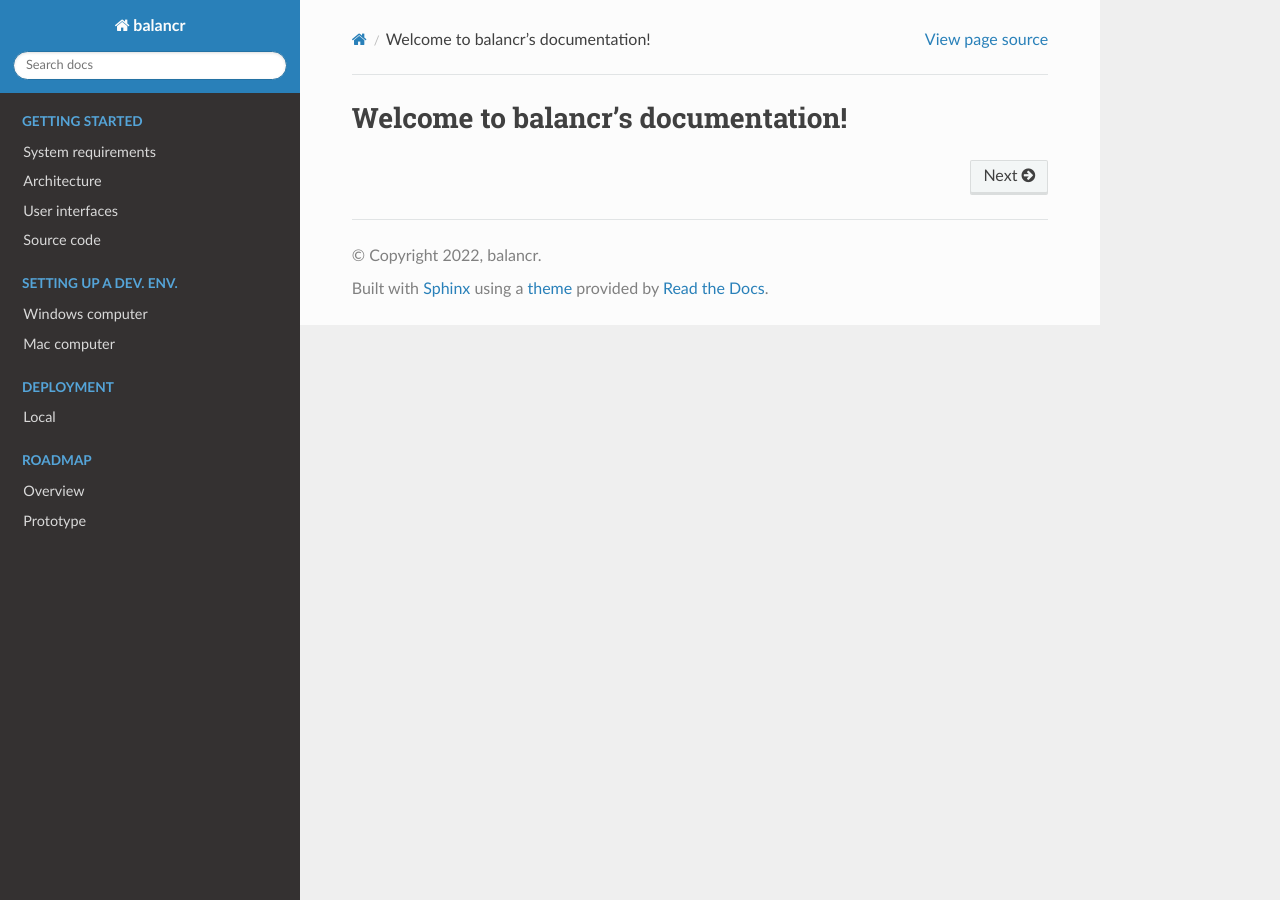
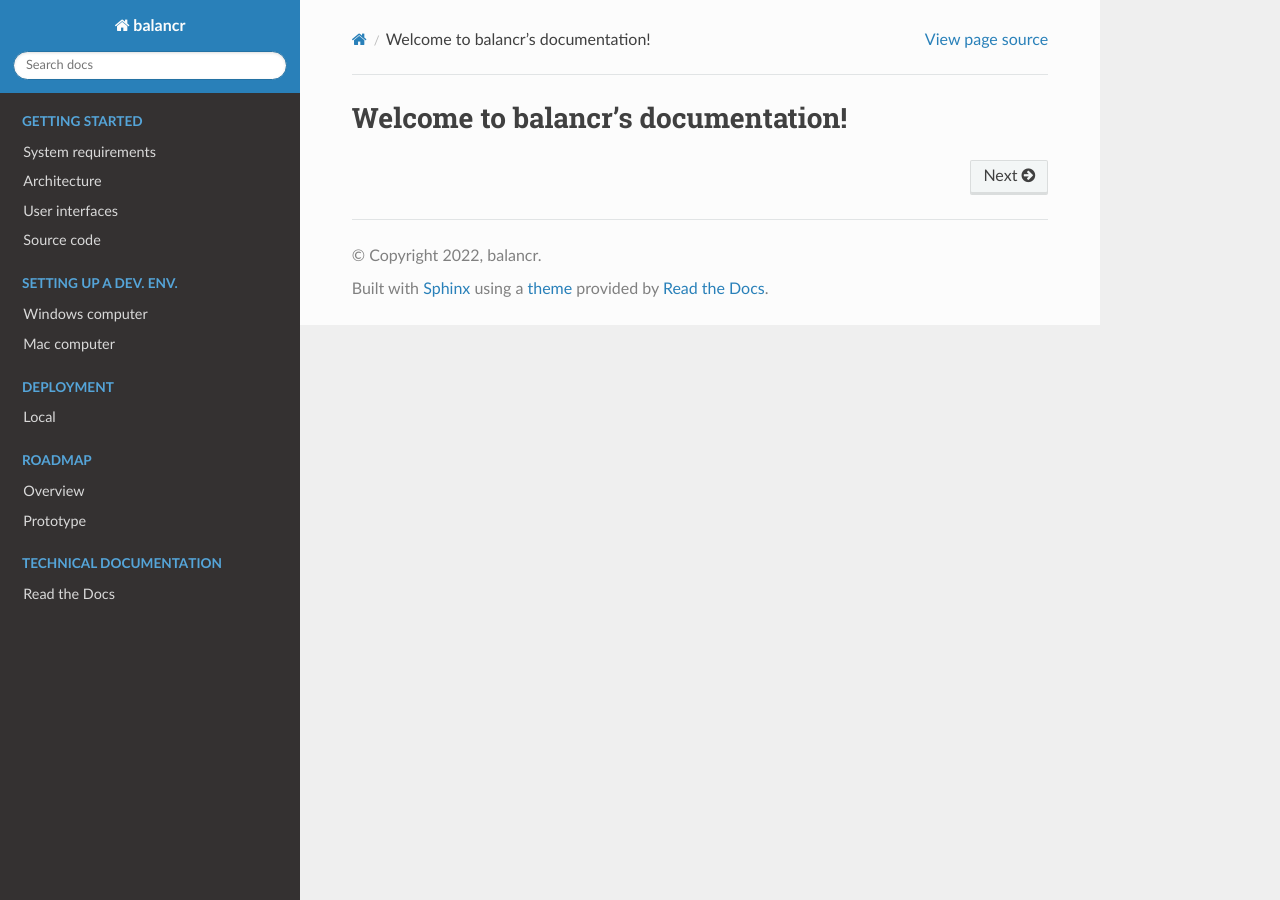
Before and after one commit to swissbalancr/balancr_rtd, a Sphinx documentation site: the page built from source/index.rst, in a window 1280 px wide. Built offline with Sphinx 7.4.7 and the Read the Docs theme 2.0.0, drawn with Linux system fonts in a browser that asks for light colours.

Commit message:
Updated TOCs

```diff
--- a/source/index.rst
+++ b/source/index.rst
@@ -38,3 +38,10 @@ Welcome to balancr's documentation!
 
    roadmap/overview.rst
    roadmap/prototype.rst
+
+.. toctree::
+   :maxdepth: 2
+   :hidden:
+   :caption: Technical documentation
+
+   technical_documentation/readthedocs.rst
--- /dev/null
+++ b/source/technical_documentation/readthedocs.rst
@@ -0,0 +1,3 @@
+=============
+Read the Docs
+=============
```
